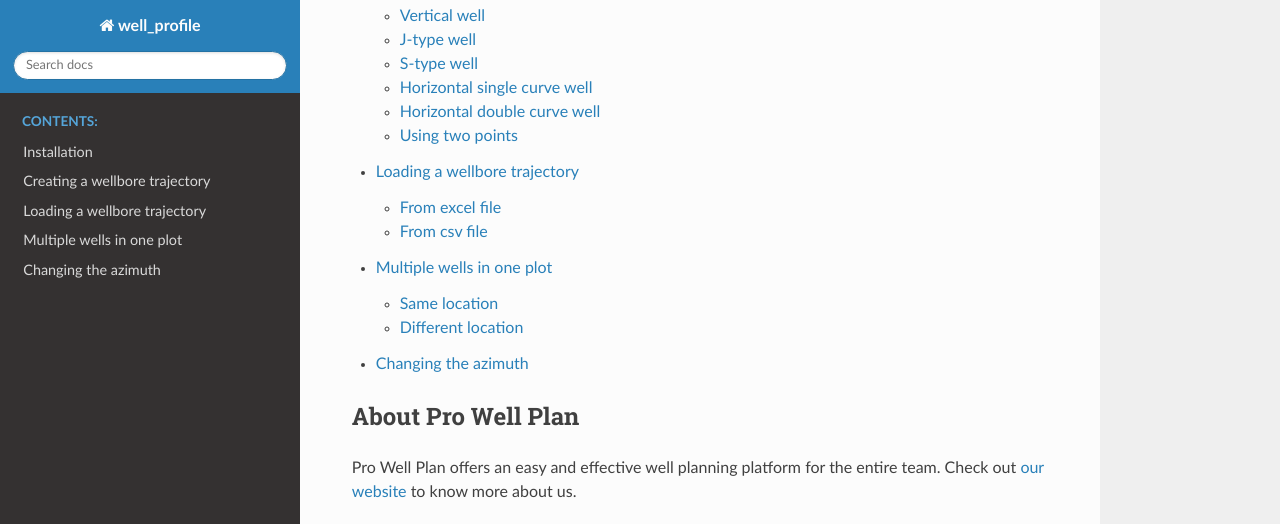
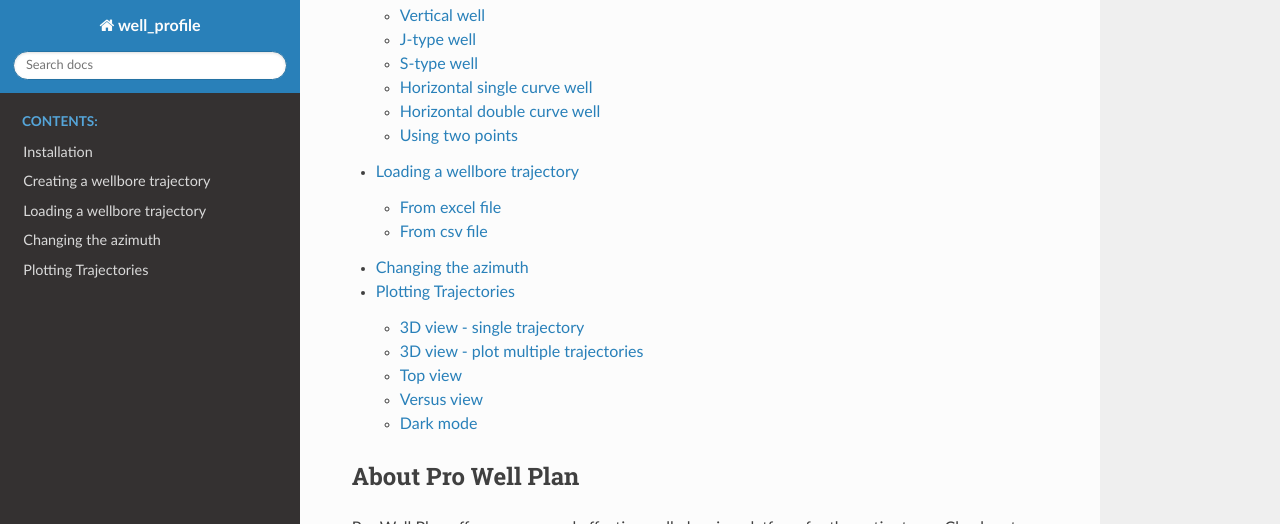
Before and after one commit to pro-well-plan/well_profile, a Sphinx documentation site: the page built from docs/source/index.rst, in a window 1280 px wide and 900 px high, scrolled down 1076 px, cut to the strip 0-524 px from the top of the window. Built offline with Sphinx 7.4.7 and the Read the Docs theme 2.0.0, drawn with Linux system fonts in a browser that asks for light colours; formulas are drawn with MathJax 3; some of the changed lines change nothing that is shown.

Commit message:
Update docs

```diff
--- a/docs/source/index.rst
+++ b/docs/source/index.rst
@@ -26,8 +26,8 @@
    installation
    create_profile
    load_profile
-   multiple
    azimuth
+   plotting
 
 About Pro Well Plan
 -------------------
--- a/docs/source/multiple.rst
+++ /dev/null
@@ -1,46 +0,0 @@
-|bgd|
-
-.. |bgd| image:: https://github.com/pro-well-plan/opensource_apps/raw/master/resources/pwp-bgd.gif
-
-
-Multiple wells in one plot
-==========================
-
-Same location
--------------
-
-.. code-block:: python
-
-    >>> import well_profile as wp
-    >>> well_1 = wp.load('trajectory1.xlsx')      # LOAD WELL 1
-    >>> well_2 = wp.get(6000, profile='J', kop=2000, eob=3000, build_angle=85)       # GET WELL 2
-    >>> well_3 = wp.load('trajectory2.xlsx')        # LOAD WELL 3
-    >>> well_1.plot(add_well=[well_2, well_3],
-    >>>             names=['first well name',
-    >>>                    'second well name',
-    >>>                    'third well name']).show()        # Generate 3D plot for well 1 including wells 2 and 3
-
-|multiple_same_loc|
-
-.. |multiple_same_loc| image:: /figures/multiple_same_loc.png
-                    :scale: 30%
-
-
-Different location
-------------------
-
-.. code-block:: python
-
-    >>> import well_profile as wp
-    >>> well_1 = wp.load('trajectory1.xlsx')      # LOAD WELL 1
-    >>> well_2 = wp.get(6000, profile='J', kop=2000, eob=3000, build_angle=85, set_start={'east':2000})       # GET WELL 2 --> North: 0 m, East: 2000 m
-    >>> well_3 = wp.load('trajectory2.xlsx', set_start={'north':-3000})        # LOAD WELL 3 --> North: -3000 m, East: 0 m
-    >>> well_1.plot(add_well=[well_2, well_3],
-    >>>             names=['first well name',
-    >>>                    'second well name',
-    >>>                    'third well name']).show()        # Generate 3D plot for well 1 including wells 2 and 3
-
-|multiple_diff_loc|
-
-.. |multiple_diff_loc| image:: /figures/multiple_diff_loc.png
-                    :scale: 30%
--- /dev/null
+++ b/docs/source/plotting.rst
@@ -0,0 +1,145 @@
+|bgd|
+
+.. |bgd| image:: https://github.com/pro-well-plan/opensource_apps/raw/master/resources/pwp-bgd.gif
+
+
+Plotting Trajectories
+=====================
+
+3D view - single trajectory
+---------------------------
+
+.. code-block:: python
+
+    >>> import well_profile as wp
+    >>> w1 = wp.load('wellbore1.xlsx')
+    >>> w1.plot().show()
+
+|3d_single|
+
+.. |3d_single| image:: /figures/3d_single.png
+                    :scale: 50%
+
+3D view - plot multiple trajectories
+------------------------------------
+
+Same location
+_____________
+
+.. code-block:: python
+
+    >>> import well_profile as wp
+    >>> well_1 = wp.load('trajectory1.xlsx')      # LOAD WELL 1
+    >>> well_2 = wp.get(5000, profile='J', kop=2000, eob=3000, build_angle=85)       # GET WELL 2
+    >>> well_3 = wp.load('trajectory2.xlsx')        # LOAD WELL 3
+    >>> well_1.plot(add_well=[well_2, well_3],
+    >>>             names=['first well name',
+    >>>                    'second well name',
+    >>>                    'third well name']).show()        # Generate 3D plot for well 1 including wells 2 and 3
+
+|multiple_same_loc|
+
+.. |multiple_same_loc| image:: /figures/multiple_same_loc.png
+                    :scale: 30%
+
+
+Different location
+__________________
+
+.. code-block:: python
+
+    >>> import well_profile as wp
+    >>> well_1 = wp.load('trajectory1.xlsx')      # LOAD WELL 1
+    >>> well_2 = wp.get(5000, profile='J', kop=2000, eob=3000, build_angle=85, set_start={'east':2000})       # GET WELL 2 --> North: 0 m, East: 2000 m
+    >>> well_3 = wp.load('trajectory2.xlsx', set_start={'north':-3000})        # LOAD WELL 3 --> North: -3000 m, East: 0 m
+    >>> well_1.plot(add_well=[well_2, well_3],
+    >>>             names=['first well name',
+    >>>                    'second well name',
+    >>>                    'third well name']).show()        # Generate 3D plot for well 1 including wells 2 and 3
+
+|multiple_diff_loc|
+
+.. |multiple_diff_loc| image:: /figures/multiple_diff_loc.png
+                    :scale: 30%
+
+
+Top view
+--------
+
+.. code-block:: python
+
+    >>> import well_profile as wp
+    >>> w1 = wp.load('wellbore1.xlsx')
+    >>> w2 = wp.load('wellbore2.xlsx')
+    >>> w3 = wp.load('wellbore3.xlsx')
+    >>> w4 = wp.load('wellbore4.xlsx')
+    >>> w5 = wp.load('wellbore5.xlsx')
+    >>> w1.plot(add_well=[w2, w3, w4], plot_type='top').show()
+
+|top_view|
+
+.. |top_view| image:: /figures/top_view.png
+                    :scale: 50%
+
+Versus view
+-----------
+
+.. code-block:: python
+
+    >>> import well_profile as wp
+    >>> w1 = wp.load('wellbore1.xlsx')
+    >>> w2 = wp.load('wellbore2.xlsx')
+    >>> w3 = wp.load('wellbore3.xlsx')
+    >>> w4 = wp.load('wellbore4.xlsx')
+    >>> w5 = wp.load('wellbore5.xlsx')
+    >>> w1.plot(add_well=[w2, w3, w4, w5], plot_type='vs', x_axis='md', y_axis='dls').show()
+
+|versus_view|
+
+.. |versus_view| image:: /figures/versus_view.png
+                    :scale: 50%
+
+Dark mode
+---------
+
+on 3D view
+__________
+
+.. code-block:: python
+
+    >>> import well_profile as wp
+    >>> w1 = wp.load('wellbore1.xlsx')
+    >>> w2 = wp.load('wellbore2.xlsx')
+    >>> w3 = wp.load('wellbore3.xlsx')
+    >>> w4 = wp.load('wellbore4.xlsx')
+    >>> w5 = wp.load('wellbore5.xlsx')
+    >>> w1.plot(add_well=[w2, w3, w4, w5], style={'darkMode': True}).show()
+
+|3d_dark|
+
+.. |3d_dark| image:: /figures/3d_dark.png
+                    :scale: 50%
+
+on Top view
+___________
+
+.. code-block:: python
+
+    >>> w1.plot(add_well=[w2, w3, w4, w5], plot_type='top', style={'darkMode': True}).show()
+
+|top_dark|
+
+.. |top_dark| image:: /figures/top_dark.png
+                    :scale: 50%
+
+on Versus view
+______________
+
+.. code-block:: python
+
+    >>> w1.plot(add_well=[w2, w3, w4, w5], plot_type='vs', x_axis='md', y_axis='dls', style={'darkMode': True}).show()
+
+|vs_dark|
+
+.. |vs_dark| image:: /figures/vs_dark.png
+                    :scale: 50%
```
Also changed, not shown: docs/source/figures/3d_dark.png (added), docs/source/figures/3d_multiwellbore.png (added), docs/source/figures/3d_single.png (added), docs/source/figures/top_dark.png (added), docs/source/figures/top_view.png (added), docs/source/figures/versus_view.png (added), docs/source/figures/vs_dark.png (added).
